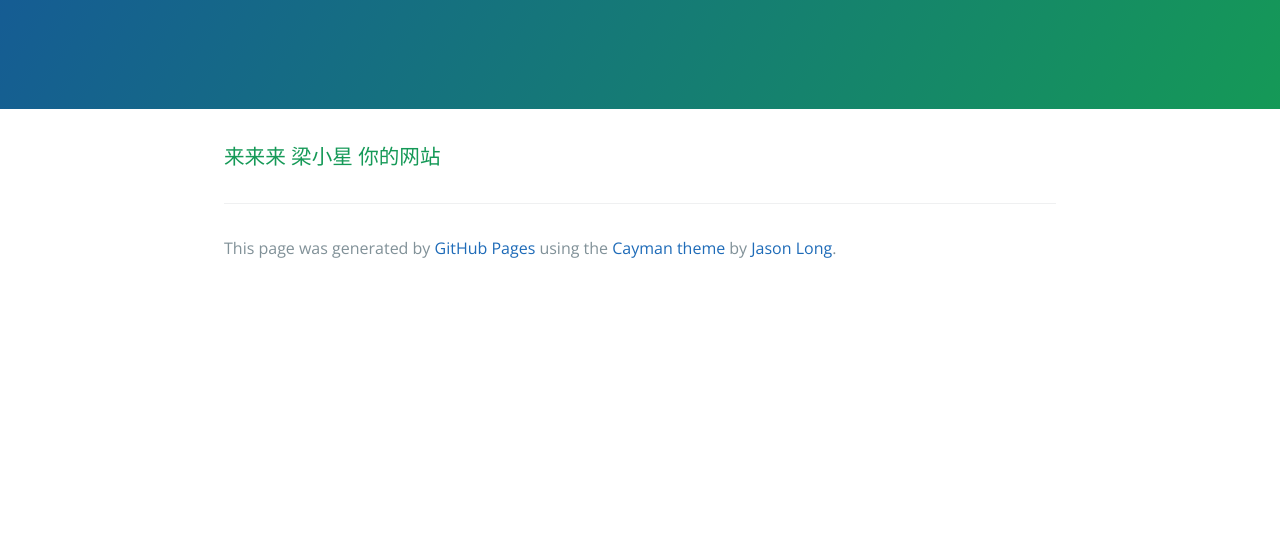
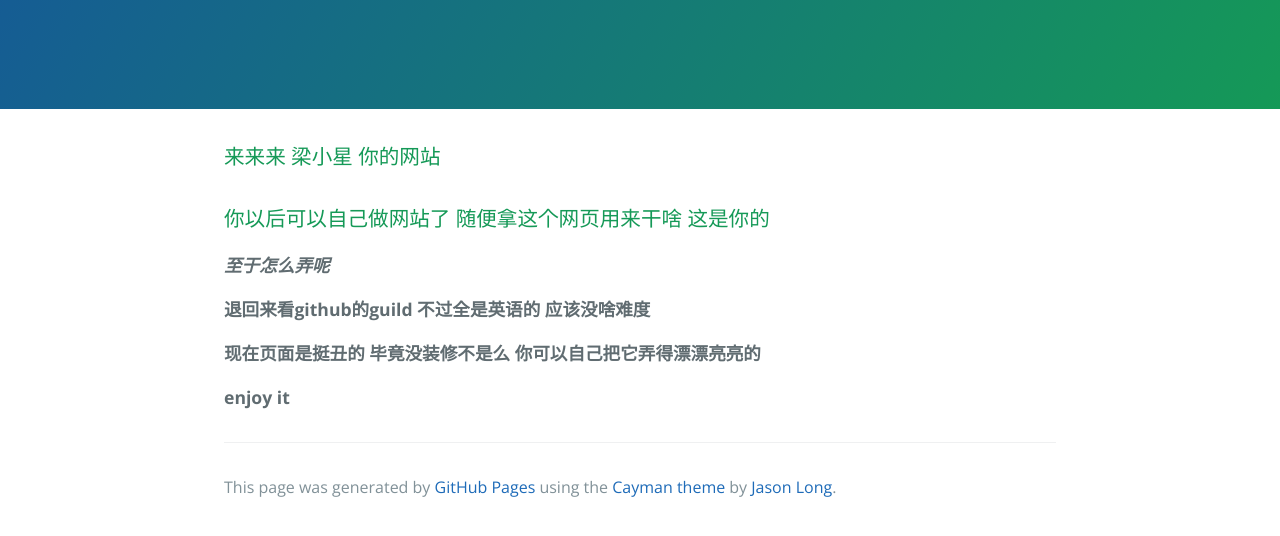
Before and after one commit to StarLiang/StarLiang.github.io, a plain HTML site: page index.html in a window 1280 px wide. Shown: the part 208-744 px from the top of the page. Drawn offline with nearby package versions, Linux system fonts and the light colour scheme.

Commit message:
Replace master branch with page content via GitHub

```diff
--- a/index.html
+++ b/index.html
@@ -19,6 +19,17 @@
       <h3>
 <a id="来来来--梁小星-你的网站" class="anchor" href="#%E6%9D%A5%E6%9D%A5%E6%9D%A5--%E6%A2%81%E5%B0%8F%E6%98%9F-%E4%BD%A0%E7%9A%84%E7%BD%91%E7%AB%99" aria-hidden="true"><span class="octicon octicon-link"></span></a>来来来  梁小星 你的网站</h3>
 
+<h3>
+<a id="你以后可以自己做网站了--随便拿这个网页用来干啥-这是你的" class="anchor" href="#%E4%BD%A0%E4%BB%A5%E5%90%8E%E5%8F%AF%E4%BB%A5%E8%87%AA%E5%B7%B1%E5%81%9A%E7%BD%91%E7%AB%99%E4%BA%86--%E9%9A%8F%E4%BE%BF%E6%8B%BF%E8%BF%99%E4%B8%AA%E7%BD%91%E9%A1%B5%E7%94%A8%E6%9D%A5%E5%B9%B2%E5%95%A5-%E8%BF%99%E6%98%AF%E4%BD%A0%E7%9A%84" aria-hidden="true"><span class="octicon octicon-link"></span></a>你以后可以自己做网站了  随便拿这个网页用来干啥 这是你的</h3>
+
+<p><strong><em>至于怎么弄呢</em></strong></p>
+
+<p><strong>退回来看github的guild 不过全是英语的 应该没啥难度</strong></p>
+
+<p><strong>现在页面是挺丑的 毕竟没装修不是么  你可以自己把它弄得漂漂亮亮的</strong></p>
+
+<p><strong>enjoy it</strong></p>
+
       <footer class="site-footer">
 
         <span class="site-footer-credits">This page was generated by <a href="https://pages.github.com">GitHub Pages</a> using the <a href="https://github.com/jasonlong/cayman-theme">Cayman theme</a> by <a href="https://twitter.com/jasonlong">Jason Long</a>.</span>
--- a/params.json
+++ b/params.json
@@ -1 +1 @@
-{"name":"december","tagline":"CV","body":"###来来来  梁小星 你的网站","google":"","note":"Don't delete this file! It's used internally to help with page regeneration."}
+{"name":"december","tagline":"CV","body":"###来来来  梁小星 你的网站\r\n###你以后可以自己做网站了  随便拿这个网页用来干啥 这是你的\r\n\r\n\r\n***至于怎么弄呢***\r\n\r\n**退回来看github的guild 不过全是英语的 应该没啥难度**\r\n\r\n**现在页面是挺丑的 毕竟没装修不是么  你可以自己把它弄得漂漂亮亮的**\r\n\r\n\r\n**enjoy it**\r\n","google":"","note":"Don't delete this file! It's used internally to help with page regeneration."}
```
